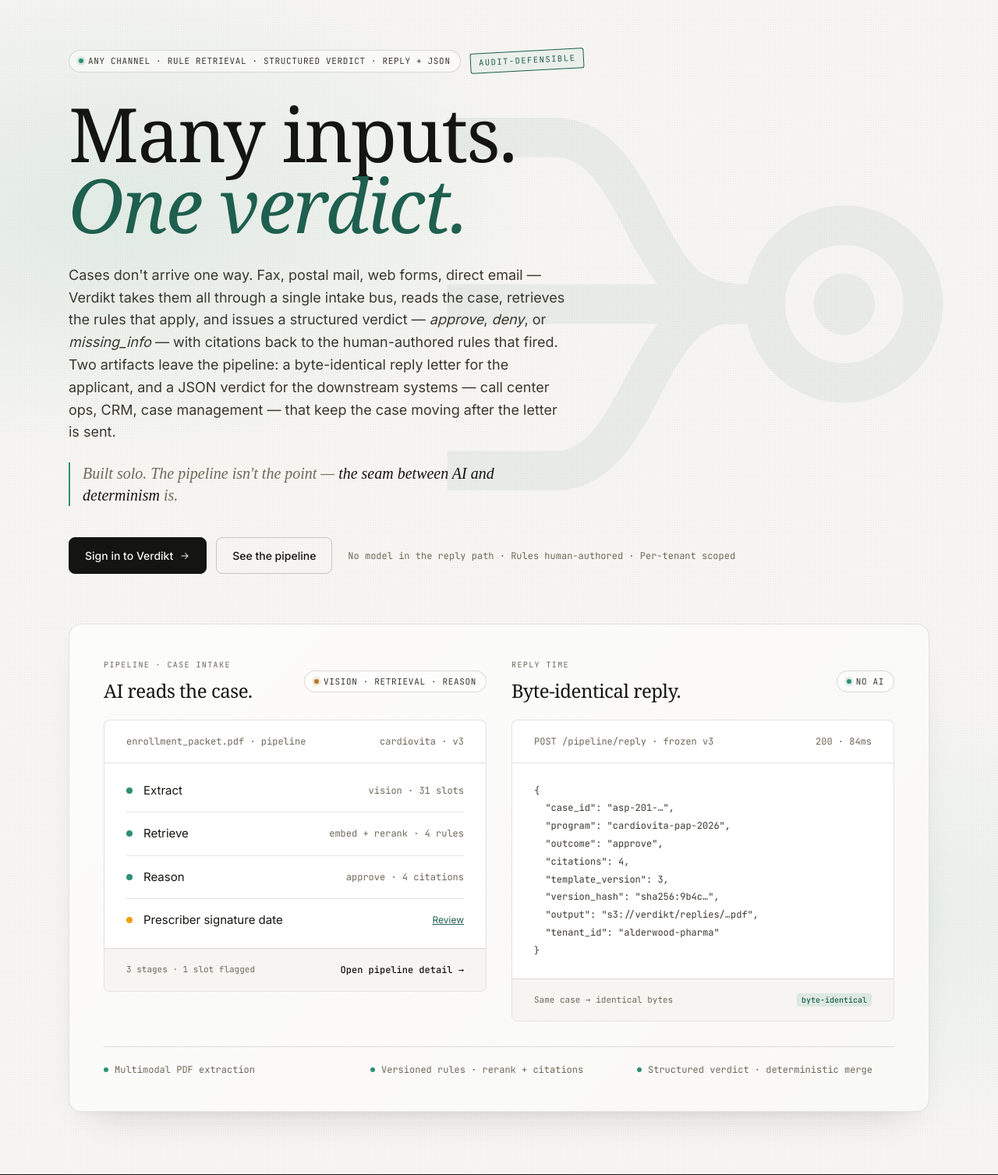
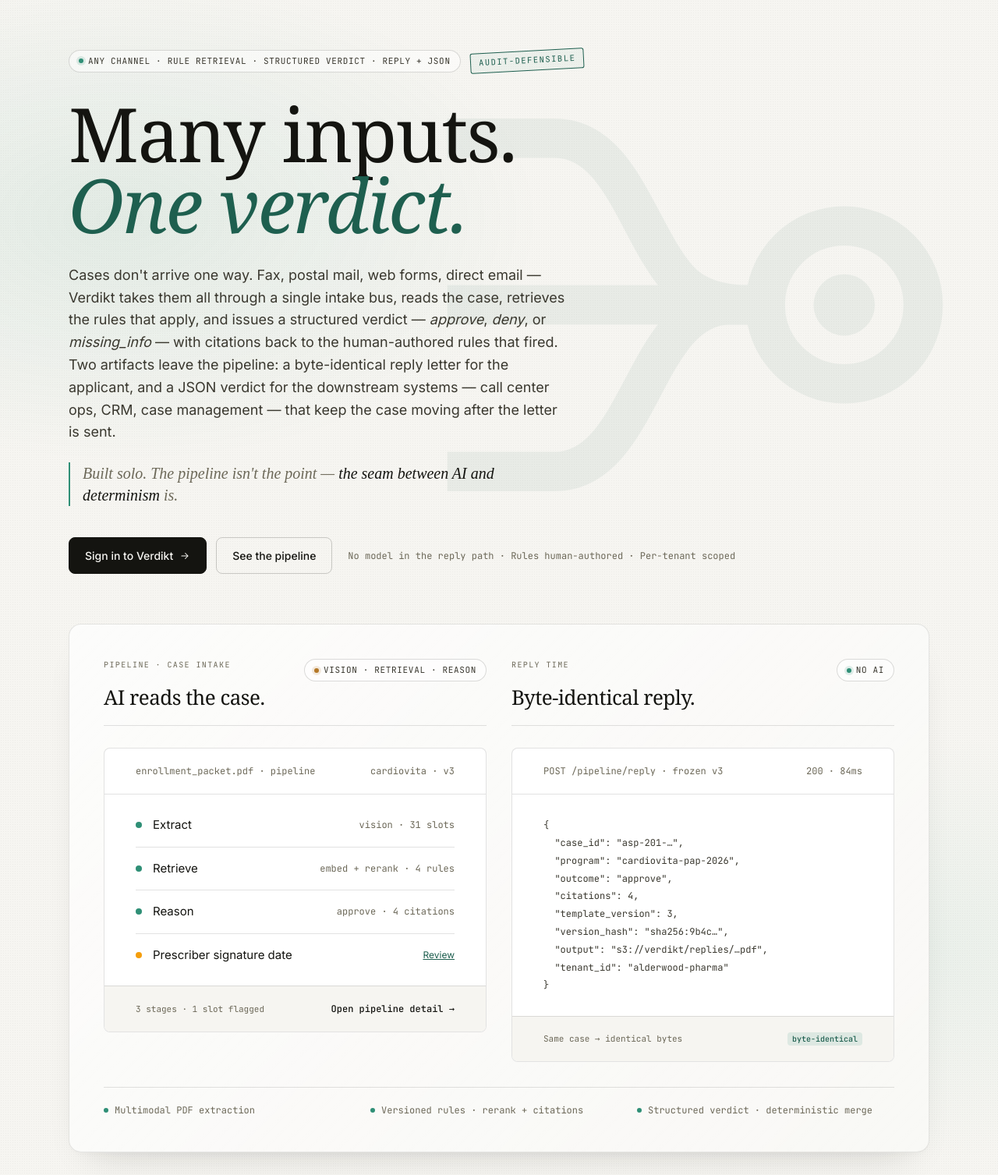
Before and after one commit to ajandan/verdikt-hackathon, a Python web app: template src/docgen/ui/templates/landing.html in a window 1280 px wide. Shown: the part 57-1564 px from the top of the page at 78% size. Run offline with Jinja, Linux system fonts and the light colour scheme; the template is opened without the code that fills it, so the values that code supplies are empty; some web fonts are replaced.

Commit message:
Give hero demo cards more air — bigger padding, separated header
Card horizontal padding jumps to 40px so swatches and JSON no longer
ride the border. The eyebrow/headline pair gets a hairline divider and
28px bottom gap so it reads as a caption above the card, not as another
row of the card. Headline gains a real line-height (1.15) with 20px
top margin so its ascender stops crashing into the eyebrow.

Co-Authored-By: Claude Opus 4.7 <noreply@anthropic.com>

```diff
--- a/src/docgen/ui/templates/landing.html
+++ b/src/docgen/ui/templates/landing.html
@@ -179,8 +179,8 @@
   .hero-grid { display: grid; grid-template-columns: 1fr; gap: 32px; }
   @media (min-width: 768px) { .hero-grid { grid-template-columns: 1fr 1fr; } }
   .card { border: 1px solid var(--hair); border-radius: 8px; background: #fff; overflow: hidden; }
-  .card-h { padding: 18px 28px; display: flex; align-items: center; justify-content: space-between; gap: 12px; flex-wrap: wrap; border-bottom: 1px solid var(--hair); }
-  .card-f { padding: 18px 28px; display: flex; align-items: center; justify-content: space-between; gap: 12px; flex-wrap: wrap; border-top: 1px solid var(--hair); background: var(--ink-50); font-family: 'JetBrains Mono', ui-monospace, monospace; font-size: 11px; color: var(--ink-500); }
+  .card-h { padding: 20px 40px; display: flex; align-items: center; justify-content: space-between; gap: 12px; flex-wrap: wrap; border-bottom: 1px solid var(--hair); }
+  .card-f { padding: 20px 40px; display: flex; align-items: center; justify-content: space-between; gap: 12px; flex-wrap: wrap; border-top: 1px solid var(--hair); background: var(--ink-50); font-family: 'JetBrains Mono', ui-monospace, monospace; font-size: 11px; color: var(--ink-500); }
   .card-h .mono, .card-f .mono { font-family: 'JetBrains Mono', ui-monospace, monospace; font-size: 12px; color: var(--ink-500); }
 
   /* Field row: swatch sits inside the wrapper's padding zone; mapping is
@@ -201,7 +201,7 @@
   .link-plain { background: none; border: 0; padding: 0; font: inherit; font-size: 12px; font-weight: 500; color: var(--ink-900); cursor: pointer; }
 
   pre.code {
-    margin: 0; padding: 24px 28px;
+    margin: 0; padding: 28px 40px;
     font-family: 'JetBrains Mono', ui-monospace, monospace;
     font-size: 12px; line-height: 1.9; color: var(--ink-700);
     overflow-x: auto; white-space: pre;
@@ -635,10 +635,10 @@
     <div class="hero-frame">
       <div class="hero-grid">
         <div>
-          <div style="display:flex; align-items:center; justify-content:space-between; gap:12px; flex-wrap:wrap; margin-bottom:20px;">
+          <div style="display:flex; align-items:flex-start; justify-content:space-between; gap:16px; flex-wrap:wrap; margin-bottom:28px; padding-bottom:20px; border-bottom:1px solid var(--hair);">
             <div>
               <div class="row-h">Pipeline · case intake</div>
-              <div class="headline" style="font-size:24px; margin-top:10px; line-height:1.35;">AI reads the case.</div>
+              <div class="headline" style="font-size:26px; margin-top:20px; line-height:1.15;">AI reads the case.</div>
             </div>
             <span class="tag"><span class="dot dot-amber"></span>vision · retrieval · reason</span>
           </div>
@@ -647,7 +647,7 @@
               <span class="mono">enrollment_packet.pdf · pipeline</span>
               <span class="mono">cardiovita · v3</span>
             </div>
-            <div style="padding: 8px 28px;">
+            <div style="padding: 12px 40px;">
               <div class="field-row"><span class="swatch"></span><span class="name">Extract</span><span class="map">vision · 31 slots</span></div>
               <div class="field-row"><span class="swatch"></span><span class="name">Retrieve</span><span class="map">embed + rerank · 4 rules</span></div>
               <div class="field-row"><span class="swatch"></span><span class="name">Reason</span><span class="map">approve · 4 citations</span></div>
@@ -661,10 +661,10 @@
         </div>
 
         <div>
-          <div style="display:flex; align-items:center; justify-content:space-between; gap:12px; flex-wrap:wrap; margin-bottom:20px;">
+          <div style="display:flex; align-items:flex-start; justify-content:space-between; gap:16px; flex-wrap:wrap; margin-bottom:28px; padding-bottom:20px; border-bottom:1px solid var(--hair);">
             <div>
               <div class="row-h">Reply time</div>
-              <div class="headline" style="font-size:24px; margin-top:10px; line-height:1.35;">Byte-identical reply.</div>
+              <div class="headline" style="font-size:26px; margin-top:20px; line-height:1.15;">Byte-identical reply.</div>
             </div>
             <span class="tag"><span class="dot"></span>No AI</span>
           </div>
```
